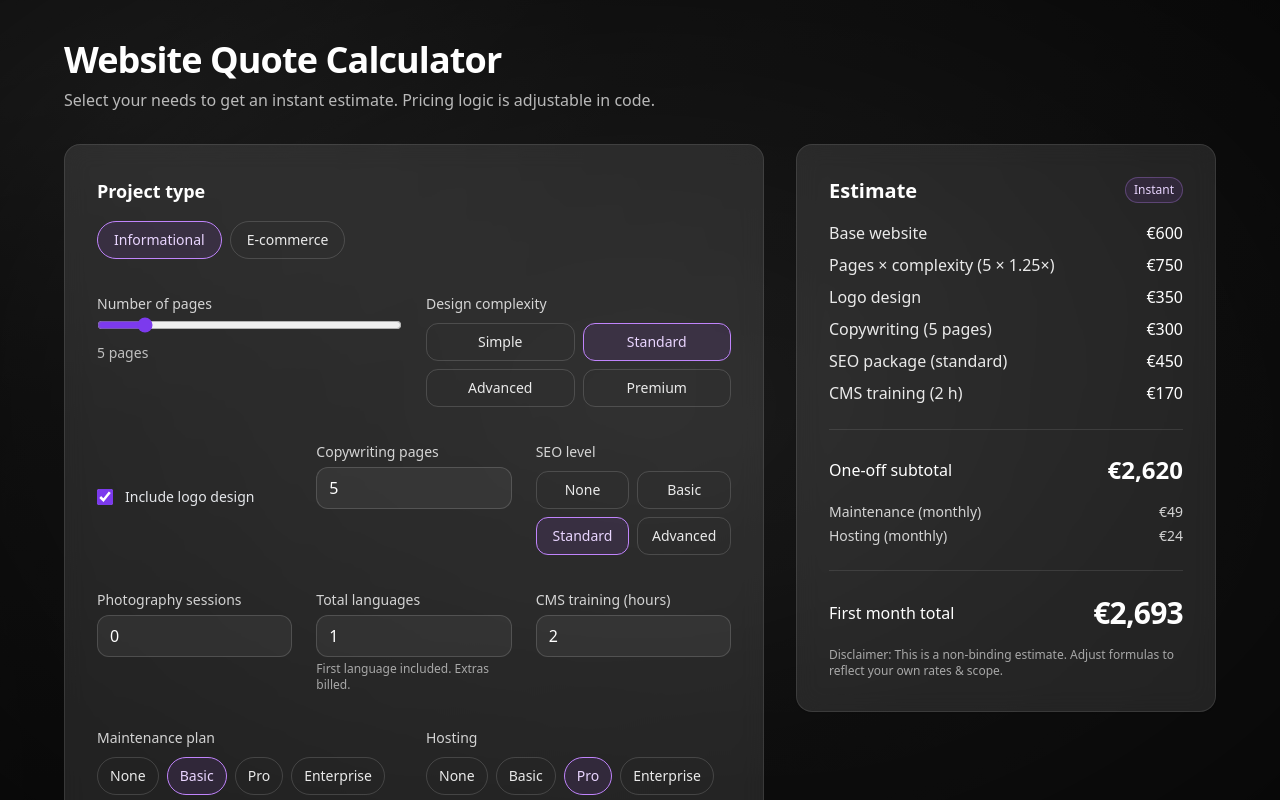
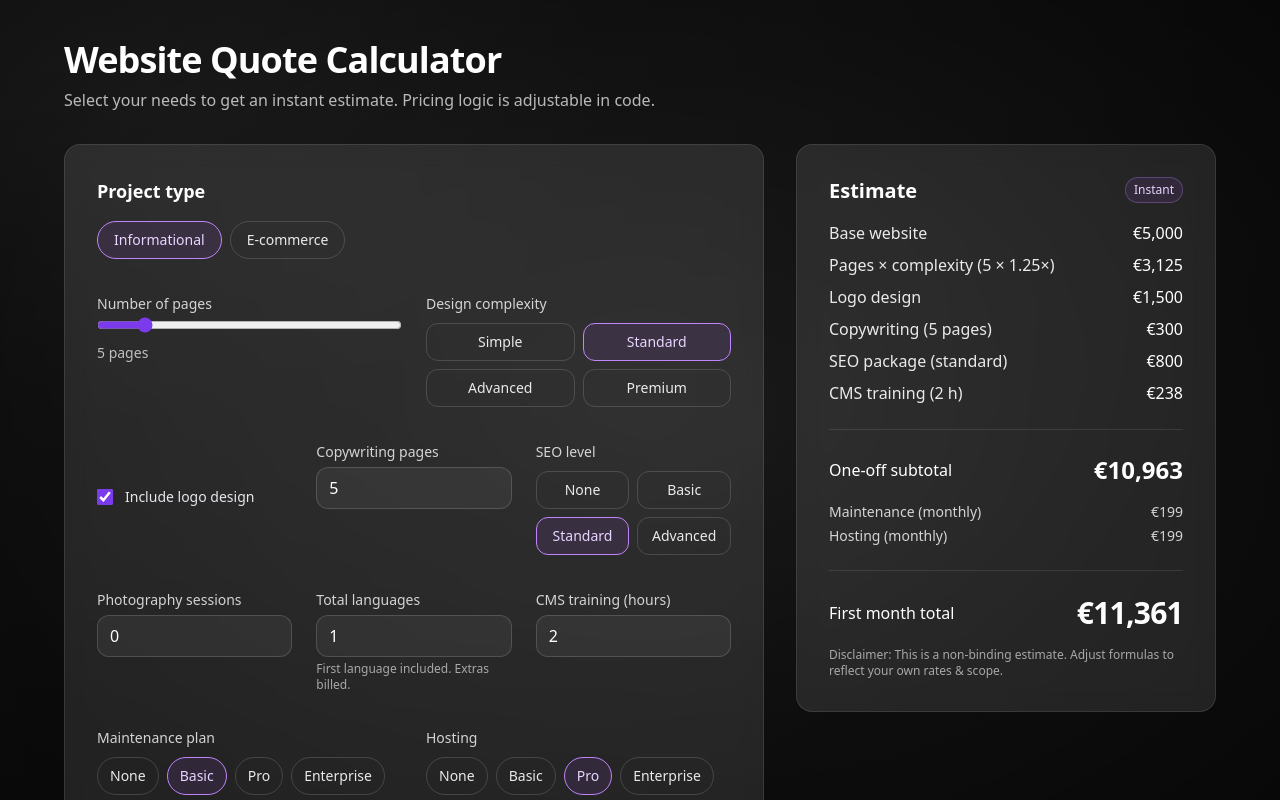
Before and after one commit to joniwinsten-lab/odoo-calculator, a Next.js app: page / in a window 1280 px wide. Shown: the top 800 px of the page. Built offline with nearby package versions, Linux system fonts and the light colour scheme.

Commit message:
Price fixes

```diff
--- a/src/app/page.tsx
+++ b/src/app/page.tsx
@@ -8,18 +8,18 @@ function currency(n: number): string {
 }
 
 const RATES = {
-  baseWebsite: 600,
-  ecommerceAddon: 900,
-  pageDesign: 120,
+  baseWebsite: 5000,
+  ecommerceAddon: 2000,
+  pageDesign: 500,
   designComplexity: { simple: 1.0, standard: 1.25, advanced: 1.6, premium: 2.0 },
-  logo: 350,
+  logo: 1500,
   copywritingPerPage: 60,
-  seoLevels: { none: 0, basic: 250, standard: 450, advanced: 850 },
+  seoLevels: { none: 0, basic: 500, standard: 800, advanced: 1500 },
   photographySession: 220,
   multilingualPerLanguage: 180,
-  cmsTrainingPerHour: 85,
-  maintenance: { none: 0, basic: 49, pro: 129, enterprise: 299 },
-  hosting: { none: 0, basic: 12, pro: 24, enterprise: 59 },
+  cmsTrainingPerHour: 119,
+  maintenance: { none: 0, basic: 199, pro: 399, enterprise: 699 },
+  hosting: { none: 0, basic: 100, pro: 199, enterprise: 399 },
 };
 
 export default function Page() {
```
